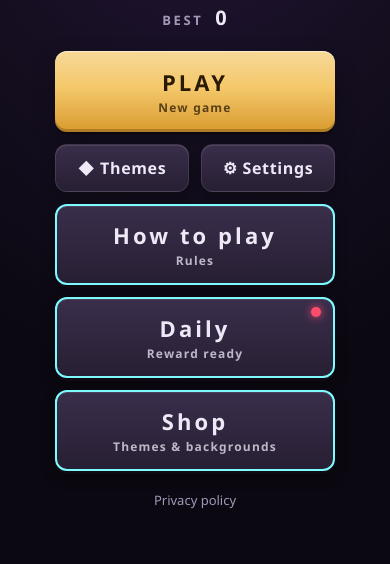
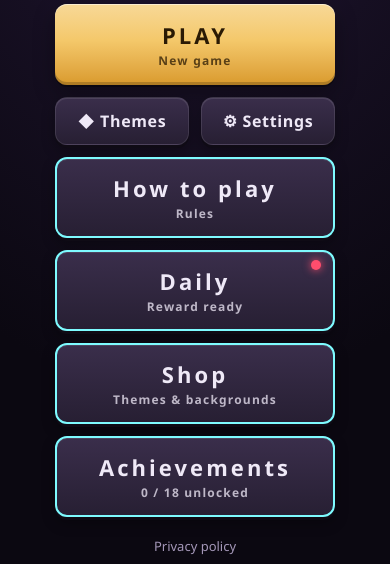
Before and after one commit to OfferPk/block-puzzle, a website: page www/index.html in a window 390 px wide. Shown: the part 280-844 px from the top of the page. Drawn offline with Linux system fonts and the light colour scheme.

Commit message:
v1.3.0: Achievements + Stats
- 17-18 original achievements (progression, skill, streak, daily challenge, shop collection), each pays cosmetic coins
- Unlock toast, Achievements home card (neon, same size) with progress bars
- Stats tab: games played, best score / fewest moves, total coins earned, longest play streak
- Home menu fits short phones (scrolls instead of clipping)
- No new ads; ad rules unchanged; unit tests

```diff
--- a/package.json
+++ b/package.json
@@ -1,12 +1,12 @@
 {
   "name": "block-puzzle",
-  "version": "1.2.1",
+  "version": "1.3.0",
   "description": "Offline 8x8 block puzzle Gridstone (vanilla JS) with a Capacitor Android build and AdMob.",
   "private": true,
   "license": "MIT",
   "scripts": {
     "serve": "npx --yes http-server www -p 8080 -c-1",
-    "test": "node test/logic.test.js && node test/adgate.test.js && node test/daily.test.js && node test/shop.test.js",
+    "test": "node test/logic.test.js && node test/adgate.test.js && node test/daily.test.js && node test/shop.test.js && node test/achievements.test.js",
     "sync": "npx cap sync android"
   },
   "dependencies": {
--- a/www/css/style.css
+++ b/www/css/style.css
@@ -302,3 +302,28 @@
 .panel-head .top-coins { position: static; transform: none; flex: none; padding: 4px 10px 4px 4px; }
 .panel-head h3 { min-width: 0; overflow: hidden; text-overflow: ellipsis; white-space: nowrap; }
 .panel-head .close { flex: none; }
+/* Achievements + Stats (v1.3) */
+.ach-panel { max-width: 440px; width: calc(100% - 28px); max-height: calc(100% - 60px); display: flex; flex-direction: column; }
+.ach-tabs { display: flex; gap: 6px; margin: 4px 0 8px; }
+.ach-tabs button { flex: 1; padding: 8px; border-radius: 10px; font-weight: 700; background: rgba(127,127,127,.15); border: 1px solid rgba(127,127,127,.25); }
+.ach-tabs button.on { border-color: #7efbff; box-shadow: 0 0 8px rgba(57,246,255,.5); }
+.ach-body { overflow-y: auto; flex: 1; min-height: 0; padding-right: 2px; }
+.ach-sum { margin: 2px 0 8px; font-size: 13px; opacity: .8; }
+.ach-row { padding: 9px 10px; border-radius: 12px; background: rgba(127,127,127,.12); margin-bottom: 7px; display: grid; gap: 3px; }
+.ach-row.done { background: rgba(80,220,160,.16); }
+.ach-top { display: flex; justify-content: space-between; align-items: center; gap: 8px; }
+.ach-rw { display: inline-flex; align-items: center; gap: 4px; font-weight: 800; font-size: 13px; white-space: nowrap; }
+.ach-rw .coin-ico { transform: scale(.75); }
+.ach-row small { font-size: 12px; opacity: .8; }
+.ach-bar { height: 7px; border-radius: 99px; background: rgba(127,127,127,.25); overflow: hidden; }
+.ach-bar i { display: block; height: 100%; border-radius: 99px; background: linear-gradient(90deg, #39f6ff, #2a7dff); }
+.ach-row.done .ach-bar i { background: linear-gradient(90deg, #4be0a0, #2fbf7a); }
+.ach-v { font-style: normal; font-size: 11px; opacity: .75; text-align: right; }
+.stats-tbl { display: grid; gap: 6px; }
+.stat-row { display: flex; justify-content: space-between; padding: 10px 12px; border-radius: 10px; background: rgba(127,127,127,.12); }
+.stat-row b { font-variant-numeric: tabular-nums; }
+/* v1.3: home fits short phones (more cards): tighter spacing, and scrolls instead of clipping */
+#home { justify-content: safe center; overflow-y: auto; touch-action: pan-y; }
+#home > * { flex-shrink: 0; }
+@media (max-height: 760px) { #home { gap: 12px; } #home .menu-col { gap: 9px; } #home .logo { zoom: .85; } }
+@media (max-height: 680px) { #home { gap: 8px; padding-top: calc(var(--sat) + 8px); } #home .logo { zoom: .62; } #home .menu-col { gap: 7px; } }
--- a/www/index.html
+++ b/www/index.html
@@ -34,6 +34,7 @@
       <button id="btn-howto" class="btn plate big howto-open" type="button"><span>How to play</span><small>Rules</small></button>
       <button id="btn-daily" class="btn plate big howto-open daily-open" type="button"><span>Daily</span><small id="daily-card-sub">Reward &amp; challenge</small><i id="daily-dot"></i></button>
       <button id="btn-shop-card" class="btn plate big howto-open shop-open" type="button"><span>Shop</span><small>Themes &amp; backgrounds</small></button>
+      <button id="btn-ach-card" class="btn plate big howto-open ach-open" type="button"><span>Achievements</span><small id="ach-card-sub">Stats &amp; progress</small></button>
       </div>
       <a class="home-link" href="privacy.html">Privacy policy</a>
     </section>
@@ -120,7 +121,7 @@
           <button id="btn-privacy-options" class="btn plate hidden">Ad privacy options</button>
           <button id="btn-reset" class="btn plate danger">Reset progress</button>
         </div>
-        <p class="ver">Gridstone v1.2.1 · © OfferPk</p>
+        <p class="ver">Gridstone v1.3.0 · © OfferPk</p>
       </div>
     </div>
 
@@ -152,6 +153,8 @@
   <script src="js/themes.js"></script>
   <script src="js/daily.js"></script>
   <script src="js/shopcore.js"></script>
+  <script src="js/achievements.js"></script>
+  <script src="js/ach-defs.js"></script>
   <script src="js/game.js"></script>
 </body>
 </html>
--- /dev/null
+++ b/www/js/achievements.js
@@ -0,0 +1,155 @@
+/*
+ * Achievements + Stats (offline, localStorage). Cosmetic coin rewards only; no ads here.
+ *   AchLogic.*            pure helpers (node-testable)
+ *   Achievements.create() home card + overlay (Achievements / Stats tabs)
+ */
+(function (root) {
+  'use strict';
+  function pad(n) { return (n < 10 ? '0' : '') + n; }
+  function dateKey(d) { d = d || new Date(); return d.getFullYear() + '-' + pad(d.getMonth() + 1) + '-' + pad(d.getDate()); }
+  function dayIdx(k) { var p = String(k).split('-'); return Math.round(Date.UTC(+p[0], +p[1] - 1, +p[2]) / 86400000); }
+  function fresh() { return { m: {}, done: {}, coinsSeen: null, lastDay: null }; }
+  function normalize(s) {
+    var d = fresh();
+    if (s && typeof s === 'object') {
+      if (s.m && typeof s.m === 'object') Object.keys(s.m).forEach(function (k) { var v = +s.m[k]; if (isFinite(v) && v >= 0) d.m[k] = v; });
+      if (s.done && typeof s.done === 'object') Object.keys(s.done).forEach(function (k) { if (s.done[k]) d.done[k] = 1; });
+      if (typeof s.coinsSeen === 'number') d.coinsSeen = s.coinsSeen;
+      if (typeof s.lastDay === 'string') d.lastDay = s.lastDay;
+    }
+    return d;
+  }
+  function get(s, k) { return s.m[k] || 0; }
+  function bump(s, k, n) { s.m[k] = get(s, k) + (n == null ? 1 : n); return s.m[k]; }
+  function max(s, k, v) { if (v > get(s, k)) s.m[k] = v; return s.m[k]; }
+  /** lower-is-better record (e.g. fewest moves / fastest time); 0 = none yet */
+  function min(s, k, v) { if (v > 0 && (!get(s, k) || v < get(s, k))) s.m[k] = v; return s.m[k]; }
+  /** count a play day; keeps current + longest consecutive-day streak */
+  function playDay(s, today) {
+    if (s.lastDay === today) return;
+    var gap = s.lastDay ? dayIdx(today) - dayIdx(s.lastDay) : 0;
+    s.m.day_streak = gap === 1 ? get(s, 'day_streak') + 1 : 1;
+    max(s, 'best_day_streak', s.m.day_streak);
+    bump(s, 'days_played');
+    s.lastDay = today;
+  }
+  function observeCoins(s, coins) {
+    if (typeof coins !== 'number' || !isFinite(coins)) return 0;
+    if (s.coinsSeen == null) { s.coinsSeen = coins; return 0; }
+    var diff = coins - s.coinsSeen; s.coinsSeen = coins;
+    if (diff > 0) { bump(s, 'coins_earned', diff); return diff; }
+    return 0;
+  }
+  function progress(s, def) {
+    var v = get(s, def.metric), p = def.lower ? (v > 0 && v <= def.goal ? 1 : 0) : Math.min(1, v / def.goal);
+    return { value: v, pct: p, done: !!s.done[def.id] };
+  }
+  /** returns defs newly unlocked (marks them done) */
+  function check(s, defs) {
+    var out = [];
+    defs.forEach(function (d) { if (!s.done[d.id] && progress(s, d).pct >= 1) { s.done[d.id] = 1; out.push(d); } });
+    return out;
+  }
+  /** Shared achievements every puzzle game gets (daily, streak, shop collection, coins). */
+  var COMMON = [
+    { id: 'daily_first', name: 'Early Bird', desc: 'Claim a Daily reward', metric: 'daily_claims', goal: 1, reward: 20 },
+    { id: 'daily_week', name: 'Full Week', desc: 'Reach day 7 of the Daily reward calendar', metric: 'daily_best_day', goal: 7, reward: 100 },
+    { id: 'chal_first', name: 'Challenger', desc: 'Complete a Daily challenge', metric: 'challenges', goal: 1, reward: 25 },
+    { id: 'chal_ten', name: 'Challenge Regular', desc: 'Complete 10 Daily challenges', metric: 'challenges', goal: 10, reward: 120 },
+    { id: 'chal_streak', name: 'Hat Trick', desc: 'Complete Daily challenges 3 days in a row', metric: 'best_chal_streak', goal: 3, reward: 60 },
+    { id: 'days_5', name: 'Habit Forming', desc: 'Play on 5 days in a row', metric: 'best_day_streak', goal: 5, reward: 75 },
+    { id: 'shop_1', name: 'New Look', desc: 'Buy your first item in the Skin Shop', metric: 'bought', goal: 1, reward: 30 },
+    { id: 'shop_5', name: 'Collector', desc: 'Own 5 bought Skin Shop items', metric: 'bought', goal: 5, reward: 150 },
+    { id: 'coins_1k', name: 'Treasure Keeper', desc: 'Earn 1,000 coins in total', metric: 'coins_earned', goal: 1000, reward: 50 }
+  ];
+  var Logic = { dateKey: dateKey, fresh: fresh, normalize: normalize, get: get, bump: bump, max: max, min: min, playDay: playDay,
+    observeCoins: observeCoins, progress: progress, check: check, COMMON: COMMON };
+  root.AchLogic = Logic;
+  if (typeof module !== 'undefined' && module.exports) module.exports = Logic;
+  if (typeof document === 'undefined') return;
+
+  /* ---------------- UI ---------------- */
+  function create(o) {
+    var KEY = o.key, s, defs = COMMON.concat(o.defs || []);
+    try { s = normalize(JSON.parse(localStorage.getItem(KEY) || 'null')); } catch (e) { s = fresh(); }
+    function persist() { try { localStorage.setItem(KEY, JSON.stringify(s)); } catch (e) {} }
+    var toast = o.toast || function () {}, sfx = o.sfx || function () {}, tab = 'ach', queue = [], showing = false;
+
+    var ov = document.createElement('div');
+    ov.id = 'achievements'; ov.className = 'overlay hidden ach-overlay';
+    ov.innerHTML = '<div class="panel ach-panel" role="dialog" aria-modal="true" aria-label="Achievements">' +
+      '<div class="panel-head"><h3>Achievements</h3><button class="icon-btn close ach-x" aria-label="Close">✕</button></div>' +
+      '<div class="ach-tabs"><button data-t="ach" class="on">Achievements</button><button data-t="stats">Stats</button></div>' +
+      '<div class="ach-body"></div></div>';
+    (document.getElementById('app') || document.body).appendChild(ov);
+    var body = ov.querySelector('.ach-body');
+    ov.querySelector('.ach-x').addEventListener('click', function () { sfx('click'); ov.classList.add('hidden'); });
+    Array.prototype.forEach.call(ov.querySelectorAll('.ach-tabs button'), function (b) {
+      b.addEventListener('click', function () { sfx('click'); tab = b.dataset.t; render(); });
+    });
+    function fmt(n) { return Math.round(n).toLocaleString('en-US'); }
+    function render() {
+      Array.prototype.forEach.call(ov.querySelectorAll('.ach-tabs button'), function (b) { b.classList.toggle('on', b.dataset.t === tab); });
+      body.innerHTML = '';
+      if (tab === 'ach') {
+        var n = defs.filter(function (d) { return s.done[d.id]; }).length;
+        var sum = document.createElement('p'); sum.className = 'ach-sum'; sum.textContent = n + ' / ' + defs.length + ' unlocked'; body.appendChild(sum);
+        defs.slice().sort(function (a, b) { return (s.done[a.id] ? 1 : 0) - (s.done[b.id] ? 1 : 0); }).forEach(function (d) {
+          var p = progress(s, d), r = document.createElement('div');
+          r.className = 'ach-row' + (p.done ? ' done' : '');
+          var shown = d.lower ? (p.value ? fmt(p.value) : '—') + ' (need ≤ ' + fmt(d.goal) + ')' : fmt(Math.min(p.value, d.goal)) + ' / ' + fmt(d.goal);
+          r.innerHTML = '<div class="ach-top"><b></b><span class="ach-rw"><span class="coin-ico"></span>' + d.reward + '</span></div>' +
+            '<small></small><div class="ach-bar"><i style="width:' + Math.round((p.done ? 1 : p.pct) * 100) + '%"></i></div><em class="ach-v"></em>';
+          r.querySelector('b').textContent = (p.done ? '✓ ' : '') + d.name;
+          r.querySelector('small').textContent = d.desc;
+          r.querySelector('.ach-v').textContent = p.done ? 'Unlocked' : shown;
+          body.appendChild(r);
+        });
+      } else {
+        var rows = [['Games played', fmt(get(s, 'games'))]].concat(o.stats ? o.stats(s) : []).concat([
+          ['Total coins earned', fmt(get(s, 'coins_earned'))],
+          ['Longest play streak', fmt(get(s, 'best_day_streak')) + (get(s, 'best_day_streak') === 1 ? ' day' : ' days')],
+          ['Daily challenges done', fmt(get(s, 'challenges'))],
+          ['Days played', fmt(get(s, 'days_played'))]]);
+        var t = document.createElement('div'); t.className = 'stats-tbl';
+        rows.forEach(function (rw) { var e = document.createElement('div'); e.className = 'stat-row'; e.innerHTML = '<span></span><b></b>'; e.firstChild.textContent = rw[0]; e.lastChild.textContent = rw[1]; t.appendChild(e); });
+        body.appendChild(t);
+      }
+      var sub = document.getElementById('ach-card-sub');
+      if (sub) sub.textContent = defs.filter(function (d) { return s.done[d.id]; }).length + ' / ' + defs.length + ' unlocked';
+    }
+    function nextToast() {
+      if (showing || !queue.length) return;
+      showing = true; var d = queue.shift();
+      setTimeout(function () { toast('🏆 ' + d.name + ' unlocked! +' + d.reward + ' coins', 2400); sfx('coin'); }, 900);
+      setTimeout(function () { showing = false; nextToast(); }, 3400);
+    }
+    function sync() {
+      if (o.coins) observeCoins(s, o.coins());
+      if (o.bought) s.m.bought = o.bought();
+      playDay(s, dateKey());
+      var got = check(s, defs);
+      persist();
+      if (got.length) {
+        var total = 0; got.forEach(function (d) { total += d.reward; queue.push(d); });
+        o.addCoins(total);
+        if (o.coins) observeCoins(s, o.coins()); // rewards count as earned
+        persist(); nextToast();
+      }
+      if (!ov.classList.contains('hidden')) render(); else { var sub = document.getElementById('ach-card-sub'); if (sub) render(); }
+      return got;
+    }
+    var api = {
+      bump: function (k, n) { bump(s, k, n); return sync(); },
+      max: function (k, v) { max(s, k, v); return sync(); },
+      min: function (k, v) { min(s, k, v); return sync(); },
+      get: function (k) { return get(s, k); },
+      sync: sync,
+      open: function () { tab = 'ach'; sync(); render(); ov.classList.remove('hidden'); },
+      state: function () { return s; }, defs: defs
+    };
+    setTimeout(sync, 0);
+    return api;
+  }
+  root.Achievements = { create: create };
+})(typeof window !== 'undefined' ? window : globalThis);
--- a/www/js/daily.js
+++ b/www/js/daily.js
@@ -116,6 +116,7 @@
       var r = claim(s, today()); if (!r.ok) return;
       persist(); o.addCoins(r.coins); lastClaimCoins = r.coins; sfx('coin');
       toast('Day ' + r.day + ' reward: +' + r.coins + ' coins'); render();
+      if (o.onEvent) o.onEvent('claim', { day: r.day });
     });
     q('.daily-2x').addEventListener('click', function () {
       var t = today(); if (doubledFor === t || !lastClaimCoins) return;
@@ -138,6 +139,7 @@
         var r = completeChallenge(s, t); if (!r.ok) return false;
         persist(); o.addCoins(r.coins); sfx('coin');
         toast('Daily challenge complete! +' + r.coins + ' coins', 2600); render();
+        if (o.onEvent) o.onEvent('challenge', { streak: r.streak });
         return true;
       },
       state: function () { return s; }
--- a/www/js/game.js
+++ b/www/js/game.js
@@ -73,7 +73,7 @@
     var t = $('toast'); t.textContent = msg; t.classList.remove('hidden');
     clearTimeout(toastTimer); toastTimer = setTimeout(function () { t.classList.add('hidden'); }, ms || 2200);
   }
-  function setCoins() { Array.prototype.forEach.call(document.querySelectorAll('.coins-val'), function (e) { e.textContent = save.coins; }); }
+  function setCoins() { Array.prototype.forEach.call(document.querySelectorAll('.coins-val'), function (e) { e.textContent = save.coins; }); if (typeof ach !== 'undefined' && ach) ach.sync(); }
   function applyTheme() {
     var cl = document.body.classList;
     Array.prototype.slice.call(cl).forEach(function (c) { if (/^theme-/.test(c)) cl.remove(c); });
@@ -246,6 +246,8 @@
     } else {
       G.board = res.board;
     }
+    if (ach) ach.max('best_score', G.score);
+    if (lines && ach) { ach.bump('lines', lines); ach.max('best_multi', lines); ach.max('best_combo', sc.streak || 0); }
     if (G.score > save.best) { if (!G.newBest && save.best > 0) toast('New best score!'); save.best = G.score; G.newBest = true; }
     var dealt = false;
     if (G.tray.every(function (x) { return x == null; })) { deal(G); dealt = true; }
@@ -303,6 +305,7 @@
   }
   function gameOver() {
     G.over = true;
+    if (ach) { ach.bump('games'); ach.max('best_score', G.score); }
     var due = bankCoins();
     persist();
     if (G.newBest) SFX.best(); else SFX.over();
@@ -462,9 +465,22 @@
   }, 1000);
   document.addEventListener('visibilitychange', function () { if (document.visibilityState === 'hidden') persist(); });
 
+  // ---------------- achievements + stats ----------------
+  var ACH_DEFS = window.ACH_DEFS;
+  var ach = window.Achievements.create({
+    key: 'gridstone.ach.v1', defs: ACH_DEFS,
+    addCoins: function (n) { save.coins += n; persist(); setCoins(); },
+    coins: function () { return save.coins; },
+    bought: function () { return Math.max(0, save.owned.length - 1) + Math.max(0, (save.ownedBg || []).length - 1); },
+    toast: toast, sfx: function (k) { if (k === 'coin') SFX.coin(); else SFX.click(); },
+    stats: function (st) { var g = function (k) { return st.m[k] || 0; }; return [['Best score', (save.best || 0).toLocaleString('en-US')], ['Lines cleared', g('lines').toLocaleString('en-US')], ['Best combo streak', String(g('best_combo'))]]; }
+  });
+  $('btn-ach-card').addEventListener('click', function () { SFX.unlock(); SFX.click(); ach.open(); });
+
   // ---------------- daily ----------------
   var daily = window.Daily.create({
     key: 'gridstone.daily.v1',
+    onEvent: function (t, d) { if (!ach) return; if (t === 'claim') { ach.bump('daily_claims'); ach.max('daily_best_day', d.day); } else { ach.bump('challenges'); ach.max('best_chal_streak', d.streak); } },
     addCoins: function (n) { save.coins += n; persist(); setCoins(); },
     rewarded: function (ok, fail) { window.Ads.showRewarded(ok, fail); },
     toast: toast, sfx: function (k) { if (k === 'coin') SFX.coin(); else SFX.click(); },
```
Also changed, not shown: test/ach-defs.js (added, +2 -0 lines), test/achievements.test.js (added, +37 -0 lines), www/js/ach-defs.js (added, +14 -0 lines), 1 other file.
